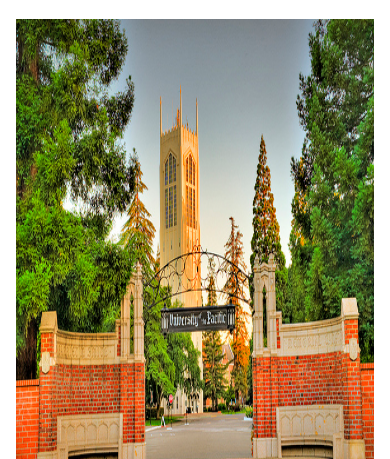
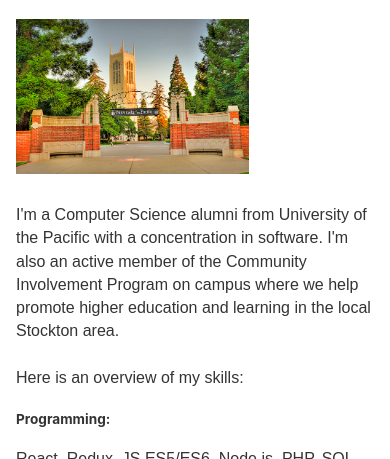
Before and after one commit to ssingh32/gatsby-portfolio-app, a Gatsby site: page /about in a window 390 px wide. Shown: the part 385-844 px from the top of the page. Built offline with nearby package versions, Linux system fonts and the light colour scheme; Gatsby itself is replaced by a stand-in of ours.

Commit message:
making images responsive

```diff
--- a/src/pages/about.module.scss
+++ b/src/pages/about.module.scss
@@ -12,7 +12,10 @@
 }
 
 .photo {
-    height:  500px;;
+    max-width: 65%;
+    @media (min-width: 45rem) {
+        max-width: 100%;
+      }
 }
 
 .skills {
```
Also changed, not shown: src/pages/index.module.scss (+5 -2 lines).
